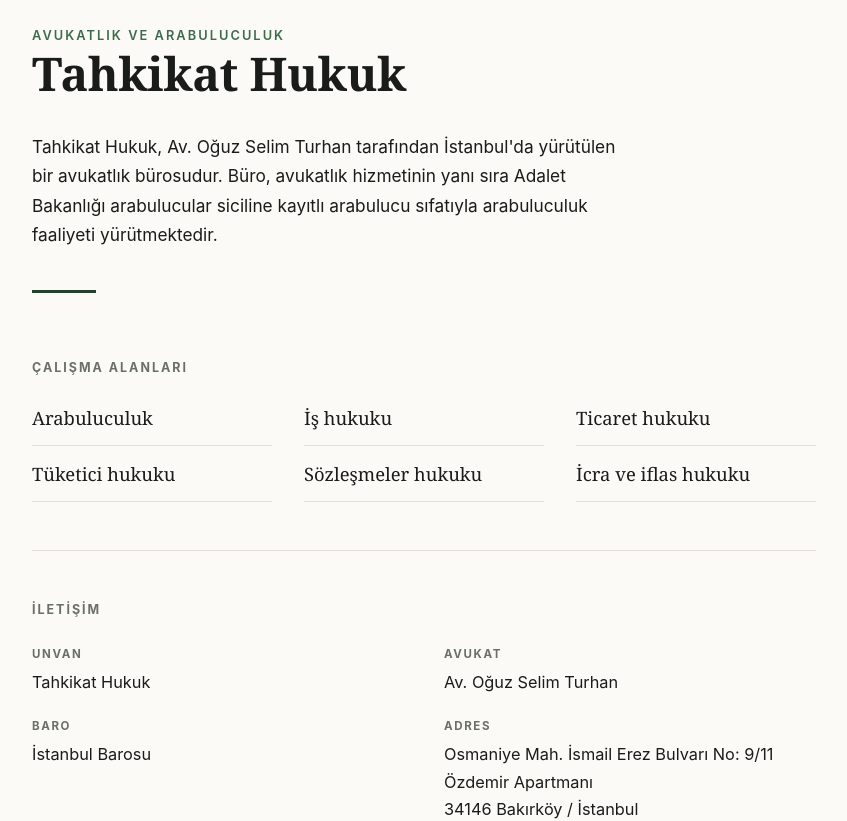
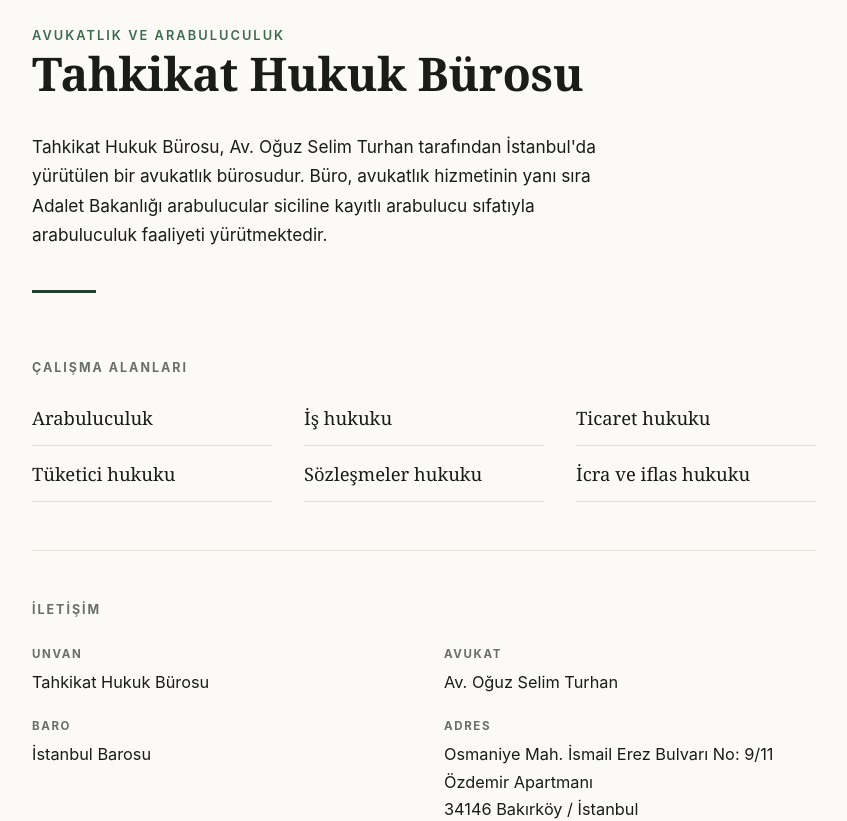
Before and after one commit to avoguzselimturhan/tahkikat-hukuk, a plain HTML site: page index.html in a window 1280 px wide. Shown: the part 131-952 px from the top of the page, without its empty margins (216-1063 px from the left). Drawn offline with Linux system fonts and the light colour scheme.

Commit message:
Resmi unvan Tahkikat Hukuk Burosu olarak guncellendi

```diff
--- a/index.html
+++ b/index.html
@@ -3,8 +3,8 @@
 <head>
 <meta charset="utf-8">
 <meta name="viewport" content="width=device-width, initial-scale=1">
-<title>Tahkikat Hukuk — Avukatlık ve Arabuluculuk</title>
-<meta name="description" content="Tahkikat Hukuk — avukatlık ve arabuluculuk bürosu. Unvan, adres ve iletişim bilgileri.">
+<title>Tahkikat Hukuk Bürosu — Avukatlık ve Arabuluculuk</title>
+<meta name="description" content="Tahkikat Hukuk Bürosu — avukatlık ve arabuluculuk bürosu. Unvan, adres ve iletişim bilgileri.">
 <meta name="robots" content="index,follow">
 <style>
   :root {
@@ -105,8 +105,8 @@
         fill="var(--vurgu)">TH</text>
 </svg>
   <p class="ust-baslik">Avukatlık ve Arabuluculuk</p>
-  <h1>Tahkikat Hukuk</h1>
-  <p class="giris">Tahkikat Hukuk, Av. Oğuz Selim Turhan tarafından İstanbul'da yürütülen bir avukatlık bürosudur. Büro, avukatlık hizmetinin yanı sıra Adalet Bakanlığı arabulucular siciline kayıtlı arabulucu sıfatıyla arabuluculuk faaliyeti yürütmektedir.</p>
+  <h1>Tahkikat Hukuk Bürosu</h1>
+  <p class="giris">Tahkikat Hukuk Bürosu, Av. Oğuz Selim Turhan tarafından İstanbul'da yürütülen bir avukatlık bürosudur. Büro, avukatlık hizmetinin yanı sıra Adalet Bakanlığı arabulucular siciline kayıtlı arabulucu sıfatıyla arabuluculuk faaliyeti yürütmektedir.</p>
   <div class="kural"></div>
 </header>
 
@@ -120,7 +120,7 @@
   <dl class="kunye">
     <div>
       <dt>Unvan</dt>
-      <dd>Tahkikat Hukuk</dd>
+      <dd>Tahkikat Hukuk Bürosu</dd>
     </div>
     <div>
       <dt>Avukat</dt>
@@ -151,7 +151,7 @@
   <div class="bilgi"><p>Bu sayfa, Türkiye Barolar Birliği Reklam Yasağı Yönetmeliği kapsamında yalnızca tanıtıcı ve bilgilendirici amaç taşır; iş sağlama amacı gütmez ve hukuki tavsiye içermez.</p><p>Sayfadaki bilgilerin okunması veya buradaki iletişim kanallarıyla kurulan ilk temas, avukat–müvekkil ilişkisi doğurmaz. Vekâlet ilişkisi ancak yazılı sözleşmeyle kurulur.</p></div>
 </section>
 
-<footer>Tahkikat Hukuk · Son güncelleme: 23 Ağustos 2026</footer>
+<footer>Tahkikat Hukuk Bürosu · Son güncelleme: 23 Ağustos 2026</footer>
 
 </div>
 </body>
```
